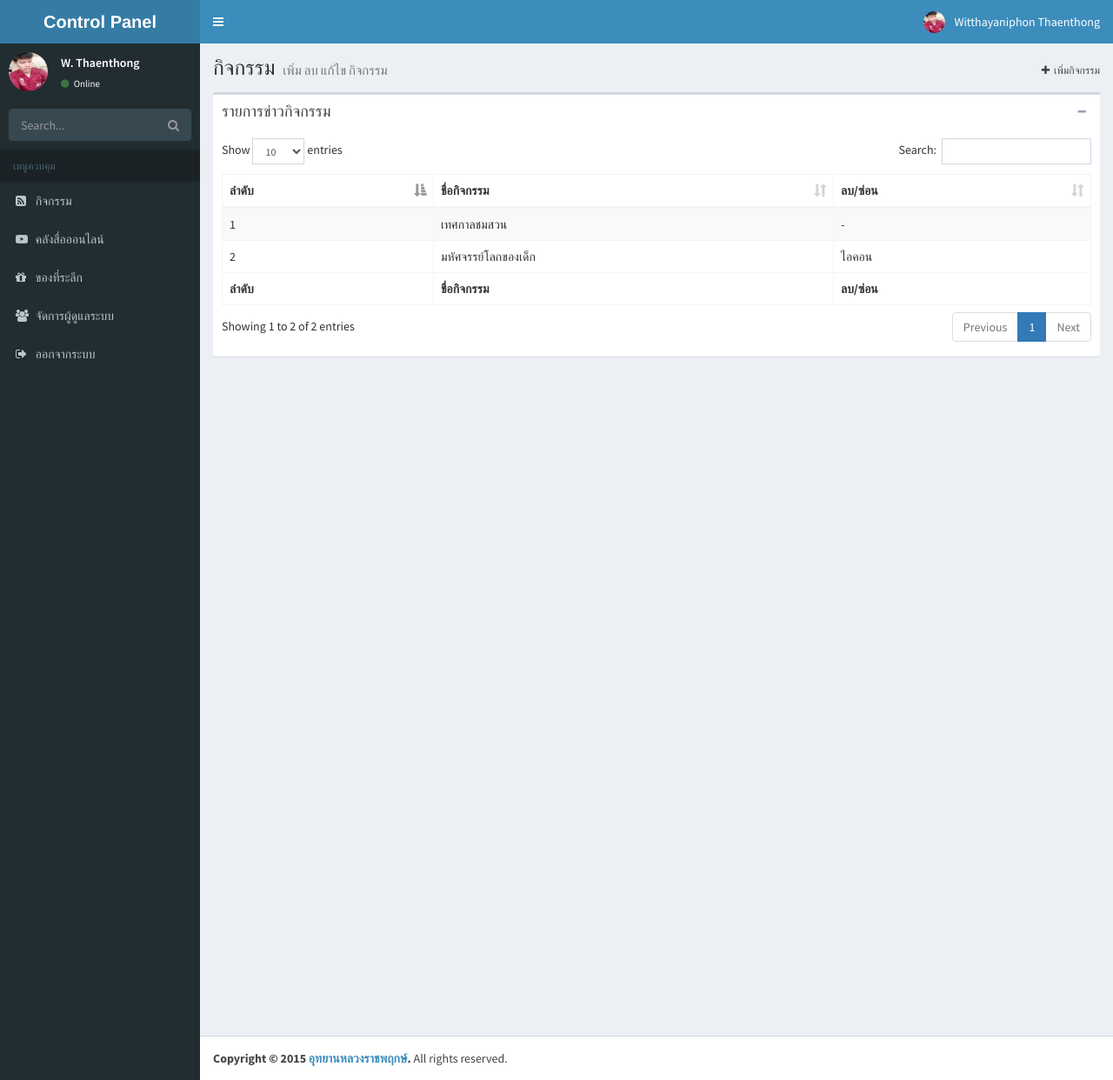
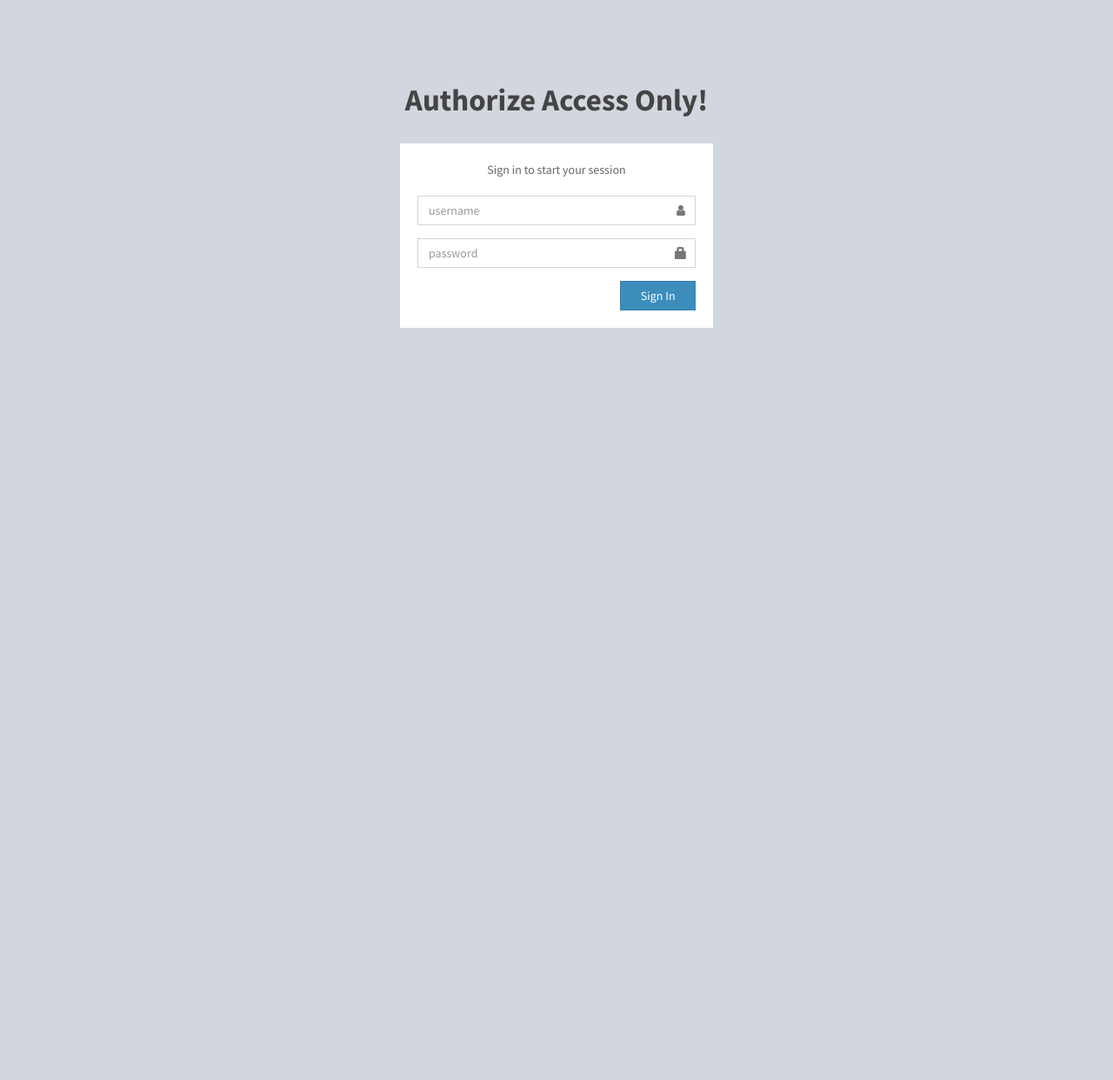
Before and after one commit to thesis-cpe/administrator, a PHP site: page / in a window 1280 px wide. Shown: the whole page at 87% size. After the commit the page ends 377 px from the top, so only its background shows below. Run offline with PHP 8.4, Linux system fonts and the light colour scheme; some libraries are stand-ins or nearby versions.

Commit message:
สคิปล๊อคอิน

```diff
--- a/include/sidebar.html
+++ b/include/sidebar.html
@@ -28,7 +28,7 @@
       <ul class="sidebar-menu">
         <li class="header">เมนูควบคุม</li>
         <!-- Optionally, you can add icons to the links -->
-        <li><a href="index.php"><i class="fa fa-rss-square"></i> <span>กิจกรรม</span></a></li>
+        <li><a href="news.php"><i class="fa fa-rss-square"></i> <span>กิจกรรม</span></a></li>
         <li><a href="social-media.php"><i class="fa fa-youtube-play"></i> <span>คลังสื่อออนไลน์</span></a></li>
         <li><a href="product.php"><i class="fa fa-gift"></i> <span>ของที่ระลึก</span></a></li>
         <li><a href="user.php"><i class="fa fa-users"></i> <span>จัดการผู้ดูแลระบบ</span></a></li>
--- a/index.php
+++ b/index.php
@@ -1,10 +1,9 @@
 <!DOCTYPE html>
-
 <html>
 <head>
   <meta charset="utf-8">
   <meta http-equiv="X-UA-Compatible" content="IE=edge">
-  <title>ระบบจัดการแอปพลิเคชันอุทยานหลวงราชพฤกษ์</title>
+  <title>Authorization Access Only | Log in</title>
   <!-- Tell the browser to be responsive to screen width -->
   <meta content="width=device-width, initial-scale=1, maximum-scale=1, user-scalable=no" name="viewport">
   <!-- Bootstrap 3.3.5 -->
@@ -15,17 +14,8 @@
   <link rel="stylesheet" href="https://code.ionicframework.com/ionicons/2.0.1/css/ionicons.min.css">
   <!-- Theme style -->
   <link rel="stylesheet" href="dist/css/AdminLTE.min.css">
-  <!-- DataTables -->
-  <link rel="stylesheet" href="plugins/datatables/dataTables.bootstrap.css">
-
-
-
-  <!-- AdminLTE Skins. We have chosen the skin-blue for this starter
-        page. However, you can choose any other skin. Make sure you
-        apply the skin class to the body tag so the changes take effect.
-  -->
- <!-- <link rel="stylesheet" href="dist/css/skins/skin-blue.min.css"> -->
-  <link rel="stylesheet" href="dist/css/skins/_all-skins.min.css">
+  <!-- iCheck -->
+  <link rel="stylesheet" href="plugins/iCheck/square/blue.css">
 
   <!-- HTML5 Shim and Respond.js IE8 support of HTML5 elements and media queries -->
   <!-- WARNING: Respond.js doesn't work if you view the page via file:// -->
@@ -34,181 +24,69 @@
   <script src="https://oss.maxcdn.com/respond/1.4.2/respond.min.js"></script>
   <![endif]-->
 </head>
+<body class="hold-transition login-page">
+<div class="login-box">
+  <div class="login-logo">
+    <a ><b>Authorize Access Only!</b></a>
+  </div>
+  <!-- /.login-logo -->
+  <div class="login-box-body">
+    <p class="login-box-msg">Sign in to start your session</p>
 
-<body class="hold-transition skin-blue sidebar-mini">
-<div class="wrapper">
+    <form action="sc-action/login.php" method="post">
+      <div class="form-group has-feedback">
+        <input name="user" type="text" class="form-control" placeholder="username">
+        <span class="fa  fa-user  form-control-feedback"></span>
+      </div>
+      <div class="form-group has-feedback">
+          <input name="pass" type="password" class="form-control" placeholder="password">
+        <span class="glyphicon glyphicon-lock form-control-feedback"></span>
+      </div>
+      <div class="row">
+        <div class="col-xs-8">
+         <!--- <div class="checkbox icheck">
+            <label>
+              <input type="checkbox"> Remember Me
+            </label>
+          </div>  -->
+        </div>
+        <!-- /.col -->
+        <div class="col-xs-4">
+          <button type="submit" class="btn btn-primary btn-block btn-flat">Sign In</button>
+        </div>
+        <!-- /.col -->
+      </div>
+    </form>
+<!--
+    <div class="social-auth-links text-center">
+      <p>- OR -</p>
+      <a href="#" class="btn btn-block btn-social btn-facebook btn-flat"><i class="fa fa-facebook"></i> Sign in using
+        Facebook</a>
+      <a href="#" class="btn btn-block btn-social btn-google btn-flat"><i class="fa fa-google-plus"></i> Sign in using
+        Google+</a>
+    </div>  --ฦ
+    <!-- /.social-auth-links -->
 
-  <!-- Main Header -->
-  <header class="main-header">
+   <!-- <a href="#">I forgot my password</a><br>
+    <a href="register.html" class="text-center">Register a new membership</a> -->
 
-    <!-- Logo -->
-    <a href="index.php" class="logo">
-      <!-- mini logo for sidebar mini 50x50 pixels -->
-      <span class="logo-mini"><b>R</b>AJ</span>
-      <!-- logo for regular state and mobile devices -->
-      <span class="logo-lg"><b>Control Panel</b></span>
-    </a>
-
-    <!-- Header Navbar -->
-        <?php include_once "./include/navbar.html"; ?>
-    <!-- .Header Navbar -->
-
-  </header>
-  <!-- Left side column. contains the logo and sidebar -->
-  <aside class="main-sidebar">
-    <!-- sidebar: style can be found in sidebar.less -->
-        <?php include_once "./include/sidebar.html";?>
-    <!-- /.sidebar -->
-  </aside>
-
-  <!-- Content Wrapper. Contains page content -->
-  <div class="content-wrapper">
-    <!-- Content Header (Page header) -->
-    <section class="content-header">
-      <h1>
-        กิจกรรม
-        <small>เพิ่ม ลบ แก้ไข กิจกรรม</small>
-      </h1>
-      <ol class="breadcrumb">
-      <!--  <li><a href="#"><i class="fa fa-dashboard"></i> Level</a></li>
-        <li class="active">Here</li>  -->
-          <li><a href="add-activity.php"><i class="fa fa- fa-plus"></i>เพิ่มกิจกรรม</a></li>
-      </ol>
-    </section>
-
-    <!-- Main content -->
-    <section class="content">
-
-      <!-- Your Page Content Here -->
-      <div class="row">
-          <div class="col-xs-12">
-               <!--นำเข้าหน้ารายการกิจกรรม-->
-            <?php include "./include/data_news.html";?>
-         </div><!-- /.col-xs-12 -->
-      </div><!-- /row -->
-      <!-- .Your Page Content Here -->
-
-    </section>
-    <!-- /.content -->
   </div>
-  <!-- /.content-wrapper -->
-
-  <!-- Main Footer -->
-  <footer class="main-footer">
-     <?php include_once "./include/footer.html";?>
-  </footer>
-
-  <!-- Control Sidebar -->
-  <aside class="control-sidebar control-sidebar-dark">
-    <!-- Create the tabs -->
-    <ul class="nav nav-tabs nav-justified control-sidebar-tabs">
-      <li class="active"><a href="#control-sidebar-home-tab" data-toggle="tab"><i class="fa fa-home"></i></a></li>
-      <li><a href="#control-sidebar-settings-tab" data-toggle="tab"><i class="fa fa-gears"></i></a></li>
-    </ul>
-    <!-- Tab panes -->
-    <div class="tab-content">
-      <!-- Home tab content -->
-      <div class="tab-pane active" id="control-sidebar-home-tab">
-        <h3 class="control-sidebar-heading">Recent Activity</h3>
-        <ul class="control-sidebar-menu">
-          <li>
-            <a href="javascript::;">
-              <i class="menu-icon fa fa-birthday-cake bg-red"></i>
-
-              <div class="menu-info">
-                <h4 class="control-sidebar-subheading">Langdon's Birthday</h4>
-
-                <p>Will be 23 on April 24th</p>
-              </div>
-            </a>
-          </li>
-        </ul>
-        <!-- /.control-sidebar-menu -->
-
-        <h3 class="control-sidebar-heading">Tasks Progress</h3>
-        <ul class="control-sidebar-menu">
-          <li>
-            <a href="javascript::;">
-              <h4 class="control-sidebar-subheading">
-                Custom Template Design
-                <span class="label label-danger pull-right">70%</span>
-              </h4>
-
-              <div class="progress progress-xxs">
-                <div class="progress-bar progress-bar-danger" style="width: 70%"></div>
-              </div>
-            </a>
-          </li>
-        </ul>
-        <!-- /.control-sidebar-menu -->
-
-      </div>
-      <!-- /.tab-pane -->
-      <!-- Stats tab content -->
-      <div class="tab-pane" id="control-sidebar-stats-tab">Stats Tab Content</div>
-      <!-- /.tab-pane -->
-      <!-- Settings tab content -->
-      <div class="tab-pane" id="control-sidebar-settings-tab">
-        <form method="post">
-          <h3 class="control-sidebar-heading">General Settings</h3>
-
-          <div class="form-group">
-            <label class="control-sidebar-subheading">
-              Report panel usage
-              <input type="checkbox" class="pull-right" checked>
-            </label>
-
-            <p>
-              Some information about this general settings option
-            </p>
-          </div>
-          <!-- /.form-group -->
-        </form>
-      </div>
-      <!-- /.tab-pane -->
-    </div>
-  </aside>
-  <!-- /.control-sidebar -->
-  <!-- Add the sidebar's background. This div must be placed
-       immediately after the control sidebar -->
-  <div class="control-sidebar-bg"></div>
+  <!-- /.login-box-body -->
 </div>
-<!-- ./wrapper -->
-
-
-<!-- REQUIRED JS SCRIPTS -->
+<!-- /.login-box -->
 
 <!-- jQuery 2.1.4 -->
 <script src="plugins/jQuery/jQuery-2.1.4.min.js"></script>
 <!-- Bootstrap 3.3.5 -->
 <script src="bootstrap/js/bootstrap.min.js"></script>
-<!-- AdminLTE App -->
-<script src="dist/js/app.min.js"></script>
-
-<!-- DataTables -->
-<script src="plugins/datatables/jquery.dataTables.min.js"></script>
-<script src="plugins/datatables/dataTables.bootstrap.min.js"></script>
-<!-- SlimScroll -->
-<script src="plugins/slimScroll/jquery.slimscroll.min.js"></script>
-<!-- FastClick -->
-<script src="plugins/fastclick/fastclick.js"></script>
-<!-- AdminLTE for demo purposes -->
-<script src="dist/js/demo.js"></script>
-
-<!-- Optionally, you can add Slimscroll and FastClick plugins.
-     Both of these plugins are recommended to enhance the
-     user experience. Slimscroll is required when using the
-     fixed layout. -->
+<!-- iCheck -->
+<script src="plugins/iCheck/icheck.min.js"></script>
 <script>
   $(function () {
-    $("#example1").DataTable();
-    $('#example2').DataTable({
-      "paging": true,
-      "lengthChange": false,
-      "searching": false,
-      "ordering": true,
-      "info": true,
-      "autoWidth": false
+    $('input').iCheck({
+      checkboxClass: 'icheckbox_square-blue',
+      radioClass: 'iradio_square-blue',
+      increaseArea: '20%' // optional
     });
   });
 </script>
```
Also changed, not shown: include/sc-login.php (added, +14 -0 lines), news.php (added, +216 -0 lines), sc-action/login.php (added, +57 -0 lines).
